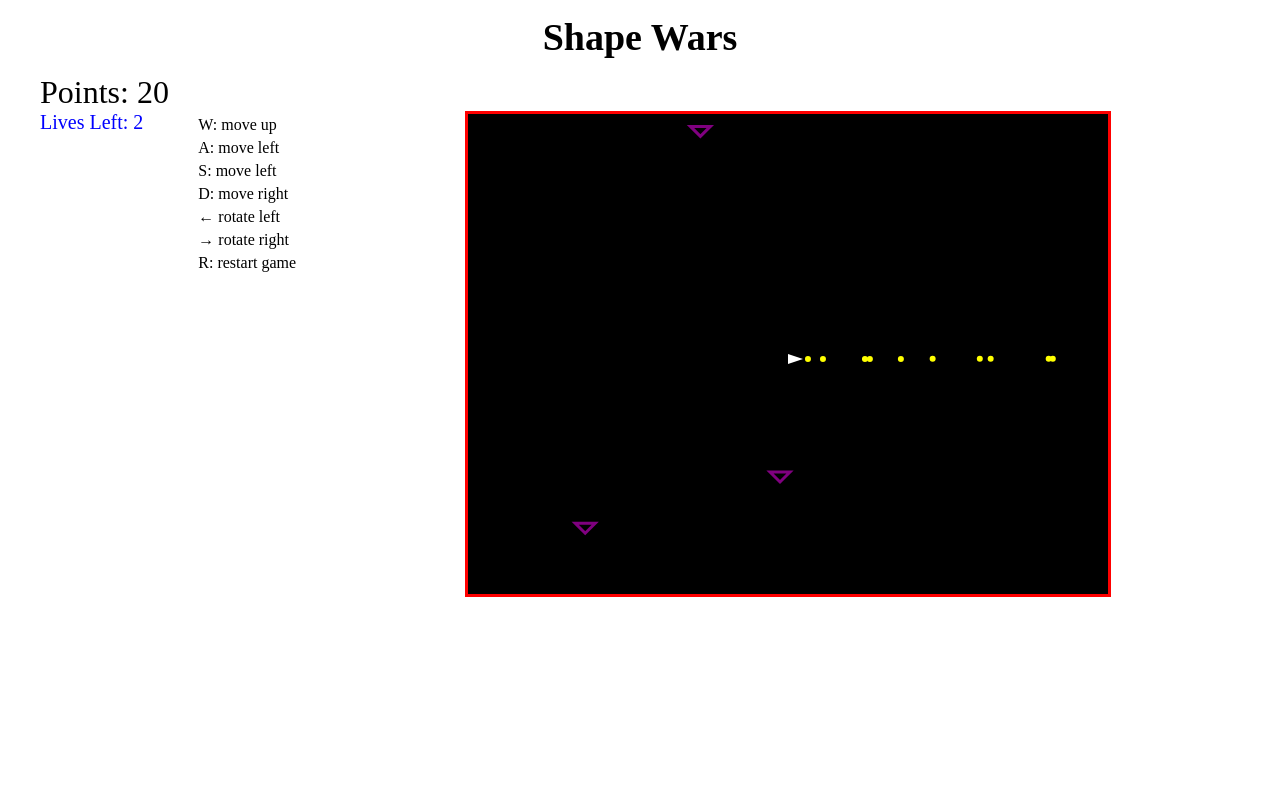
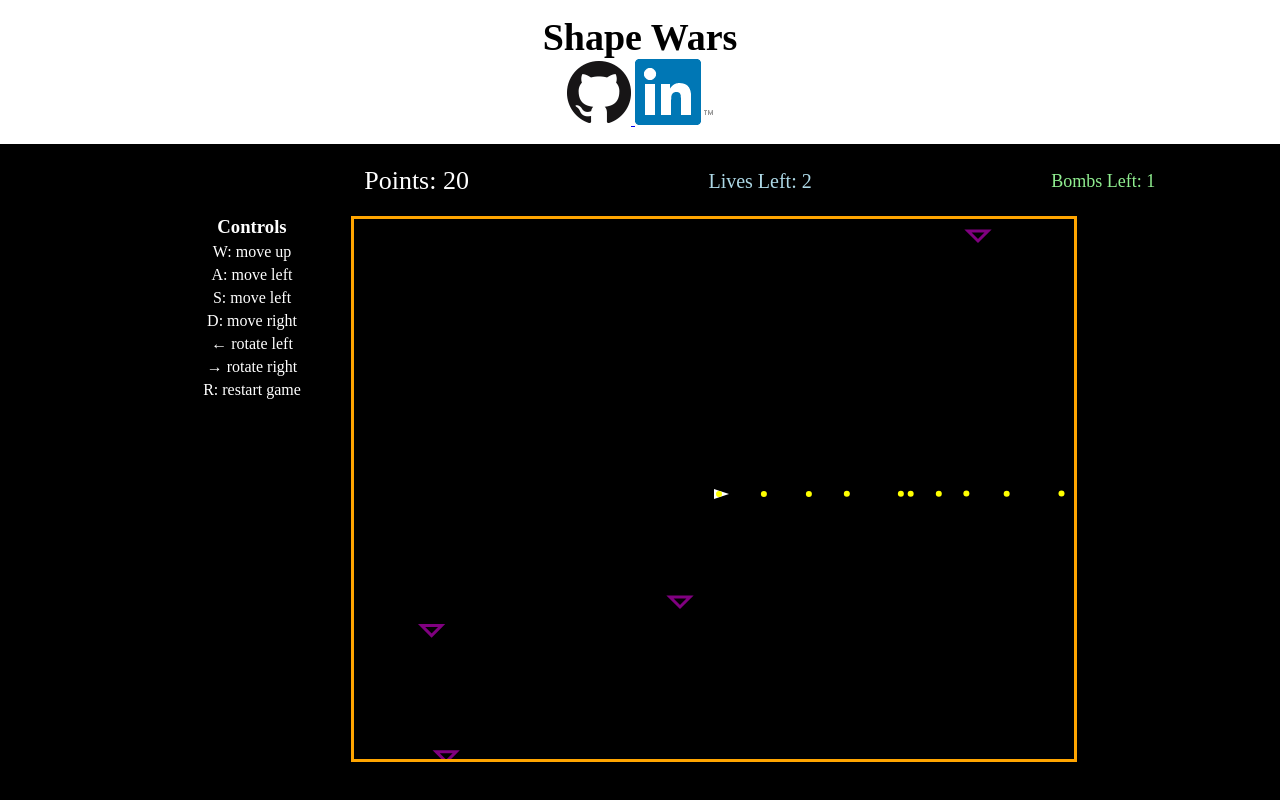
Before and after one commit to gabrieltal/shape_wars, a website built with webpack: page index.html in a window 1280 px wide. Built offline with nearby package versions, Linux system fonts and the light colour scheme.

Commit message:
Adjusted css

```diff
--- a/index.css
+++ b/index.css
@@ -5,31 +5,64 @@
 
 header {
   text-align: center;
-  margin: 15px 0;
+  padding: 15px;
+  border-bottom: 2px solid black;
+  margin: 0;
+  background: white;
+}
+
+body {
+  background: black;
+}
+
+#userInfo {
+  display: flex;
+  justify-content: space-around;
+  align-items: center;
+  padding: 5px;
+  margin-bottom: 15px;
+  margin-top: 15px;
 }
 
 h1 {
   font-size: 38px;
 }
 
+#bombsDisplay {
+  margin: auto;
+  font-size: 18px;
+  color: lightgreen;
+}
+
 #canvas {
   display: block;
   margin: auto;
+  margin-left: 25px;
   background: black;
-  border: 3px solid red;
+  border: 3px solid orange;
 }
 
 #points {
-  font-size: 32px;
-  margin-top: 10px;
-  margin-left: 40px;
+  font-size: 26px;
+  color: white;
+}
+
+#container {
+  display: flex;
 }
 
 #controls {
   size: 18px;
-  float: left;
-  margin-left: 55px;
+  display: flex;
+  flex-direction: column;
+  align-items: center;
+  margin-right: 25px;
+  color: white;
+}
+
+ul {
   list-style: none;
+  text-align: center;
 }
 
 li {
@@ -38,14 +71,11 @@ li {
 
 #gameOver {
   color: red;
-  font-size: 18px;
-  margin-left: 50px;
+  font-size: 20px;
 }
 
 #livesDisplay {
-  color: blue;
+  color: lightblue;
   font-style: bold;
   font-size: 20px;
-  float: left;
-  margin-left: 40px;
 }
--- a/index.html
+++ b/index.html
@@ -10,12 +10,20 @@
   <body>
     <header>
       <h1>Shape Wars</h1>
+      <a href="http://www.github.com/gabrieltal/shape_wars" target="_blank"><img src="./docs/GitHub-Mark.png">
+      </a>
+      <a href="http://www.linkedin.com/in/gvtalavera" target="_blank"><img src="./docs/LinkedIn.png"></a>
     </header>
+    <div id="userInfo">
       <p id="gameOver"></p>
       <p id="points">Points: 0</p>
       <div id="livesDisplay">Lives Left: </div>
-
-    <ul id="controls">
+      <div id="bombsDisplay">Bombs Left: </div>
+    </div>
+    <div id="container">
+    <div id="controls">
+    <h3> Controls </h3>
+      <ul>
         <li>W: move up</li>
         <li>A: move left</li>
         <li>S: move left</li>
@@ -24,8 +32,10 @@
         <li>&rarr; rotate right </li>
         <li>R: restart game</li>
       </ul>
+    </div>
 
-    <canvas id="canvas" width="640" height="480"></canvas>
+    <canvas id="canvas" width="720" height="540"></canvas>
+  </div>
   </body>
   <script src="scripts/controls.js"></script>
   <script src="scripts/movingObject.js"></script>
--- a/scripts/avoider_enemy.js
+++ b/scripts/avoider_enemy.js
@@ -46,7 +46,6 @@ class AvoiderEnemy extends MovingObject {
           this.dy = bullet.dy < 0 ? -5 : 5;
         }
         incomingBullets = true;
-        console.log("incoming");
       }
     }
     if (!incomingBullets) {
--- a/scripts/board.js
+++ b/scripts/board.js
@@ -4,10 +4,11 @@ let ctx = canvas.getContext("2d");
 let bulletCount = 10;
 let points = 0;
 let pointBoard = document.getElementById("points");
-let gameOver = document.getElementById("gameOver");
 let livesDisplay = document.getElementById("livesDisplay");
 let ship = new Ship(canvas.width/2, canvas.height/2);
 livesDisplay.innerHTML = "Lives Left: " + (ship.lives);
+let bombsDisplay = document.getElementById("bombsDisplay");
+bombsDisplay.innerHTML = "Bombs Left: " + (ship.bombs);
 let timeToSpawn = Date.now();
 let bullets = [];
 for (var i = 0; i < bulletCount; i++) {
@@ -42,12 +43,13 @@ function bomb() {
     wanderEnemies = [];
     followEnemies = [];
     avoiderEnemies = [];
+    bombsDisplay.innerHTML = "Bombs Left: " + (ship.bombs);
+
     timeToSpawn = Date.now();
   }
 }
 
 function reset() {
-  gameOver.innerHTML = "";
   ship.x = canvas.width/2;
   ship.y = canvas.width/2;
   ship.angle = 0;
@@ -64,6 +66,10 @@ function reset() {
   if (restart === true) {
     points = 0;
     ship.lives = 2;
+    ship.bombs = 1;
+    bombsDisplay.innerHTML = "Bombs Left: " + (ship.bombs);
+    livesDisplay.removeAttribute("id");
+    livesDisplay.setAttribute("id", "livesDisplay");
     livesDisplay.innerHTML = "Lives Left: " + ship.lives;
   }
   pointBoard.innerHTML = "Points: " + points;
@@ -145,8 +151,9 @@ function shipCollisionDetection() {
           reset();
         } else if (ship.lives === 0 ) {
           bullets = [];
-          livesDisplay.innerHTML = "Lives Left: " + (ship.lives) + " :(";
-          gameOver.innerHTML = "Game Over!!!!";
+          livesDisplay.removeAttribute("id");
+          livesDisplay.setAttribute("id", "gameOver");
+          livesDisplay.innerHTML = "Game Over!!!!";
         }
     }
   }
@@ -155,14 +162,14 @@ function shipCollisionDetection() {
 function populateBoard () {
   let time = Date.now() - timeToSpawn;
 
-  if (ship.lives < 2 || ship.bombs < 1) {
-    if (time < 5000 && wanderEnemies.length < 7) {
+  if (ship.bombs < 1 || ship.lives < 2) {
+    if (time >= 1000 && wanderEnemies.length < 7) {
       for (var i = 0; i < 7; i++) {
         wanderEnemies.push(new WanderEnemy());
       }
     }
 
-    if (time >= 7000 && avoiderEnemies.length < 7) {
+    if (time >= 8000 && avoiderEnemies.length < 7) {
       for (var i = 0; i < 7; i++) {
         followEnemies.push(new FollowEnemy());
         wanderEnemies.push(new WanderEnemy());
```
Also changed, not shown: docs/GitHub-Mark.png (added), docs/LinkedIn.png (added). Lines whose indentation alone changed are shown as unchanged.
